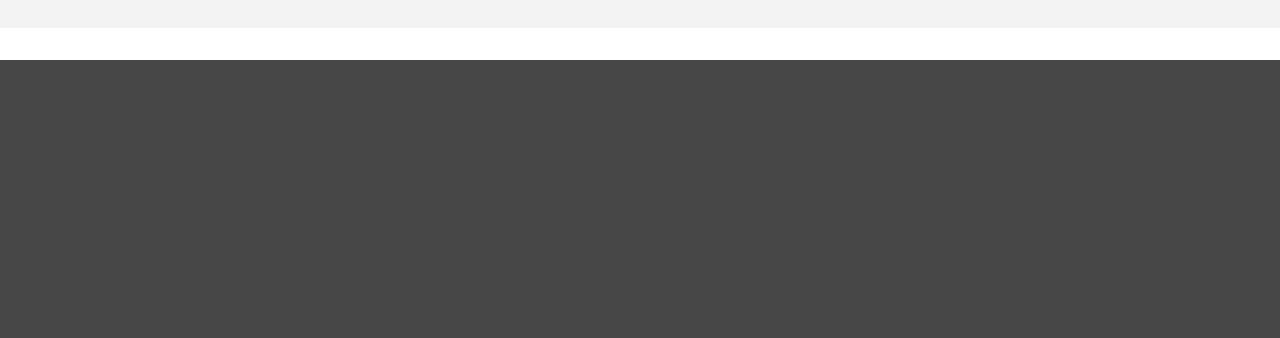
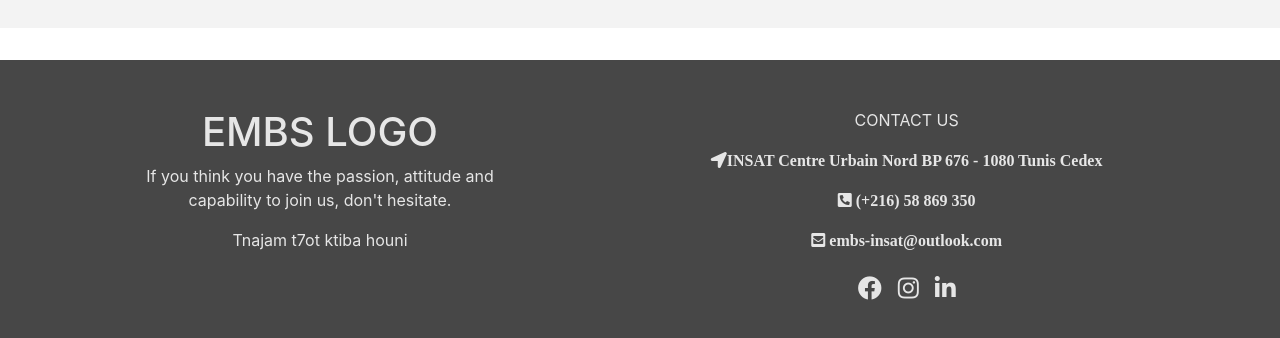
Before and after one commit to mahdibouaziz/EMBS2021, a React (Create React App) app: page /contact in a window 1280 px wide. Shown: the part 972-1310 px from the top of the page. Built offline with nearby package versions, Linux system fonts and the light colour scheme.

Commit message:
ngued fel home page

```diff
--- a/src/components/footer/Footer.js
+++ b/src/components/footer/Footer.js
@@ -1,19 +1,13 @@
 import React from "react";
 import { Container, Col, Row } from "react-bootstrap";
 import "./footer.css";
-import AOS from "aos";
-import "aos/dist/aos.css";
 
 const Footer = () => {
   return (
     <footer>
       <Container fluid>
         <Row className="footer-row">
-          <Col
-            data-aos="fade-right"
-            className="footer-col"
-            sm={{ span: 4, offset: 1 }}
-          >
+          <Col className="footer-col" sm={{ span: 4, offset: 1 }}>
             <h1>EMBS LOGO</h1>
             <p>
               If you think you have the passion, attitude and capability to join
@@ -21,11 +15,7 @@ const Footer = () => {
             </p>
             <p>Tnajam t7ot ktiba houni</p>
           </Col>
-          <Col
-            data-aos="fade-right"
-            className="footer-col"
-            sm={{ span: 5, offset: 1 }}
-          >
+          <Col className="footer-col" sm={{ span: 5, offset: 1 }}>
             <p>CONTACT US</p>
             <p>
               <i className="fas fa-location-arrow">
```
